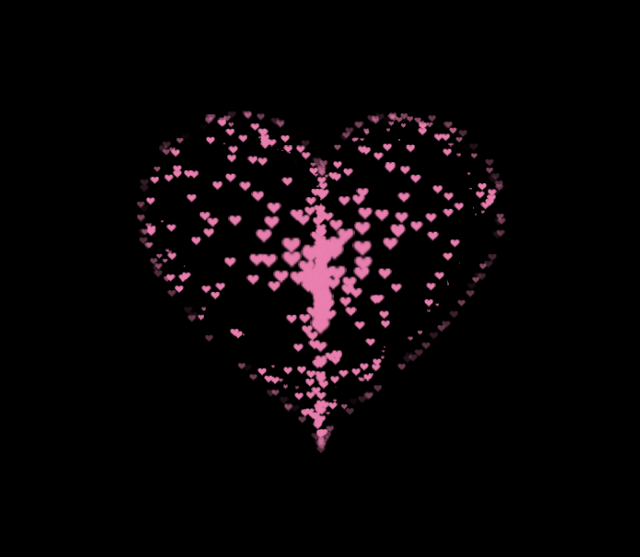
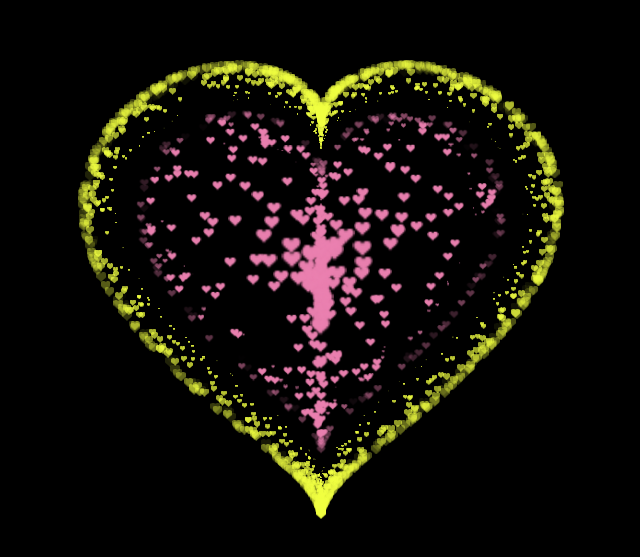
Before and after one commit to Bangsaint05/heart, a plain HTML site: page index.html in a window 1280 px wide. Shown: the part 121-678 px from the top of the page, without its empty margins (319-959 px from the left). Drawn offline with Linux system fonts and the light colour scheme.

Commit message:
Update index.html

```diff
--- a/index.html
+++ b/index.html
@@ -659,7 +659,7 @@
         }
         context.closePath();
         // create the fill
-        context.fillStyle = 'F0FF42';
+        context.fillStyle = '#F0FF42';
         context.fill();
         // create the image
         var image = new Image();
```
